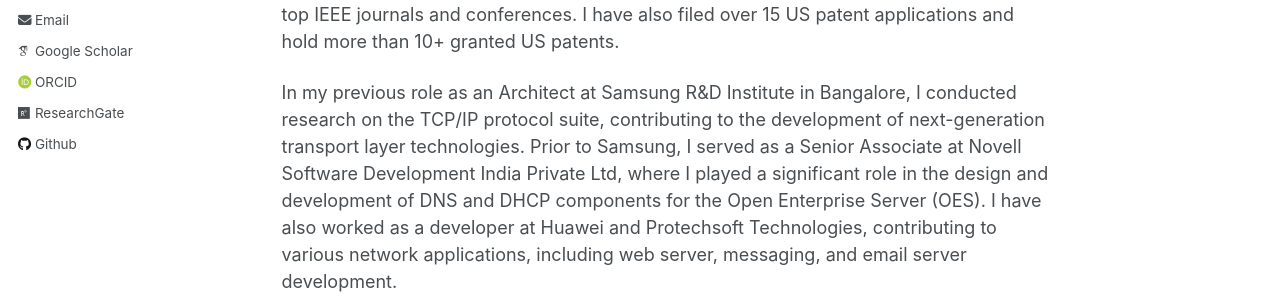
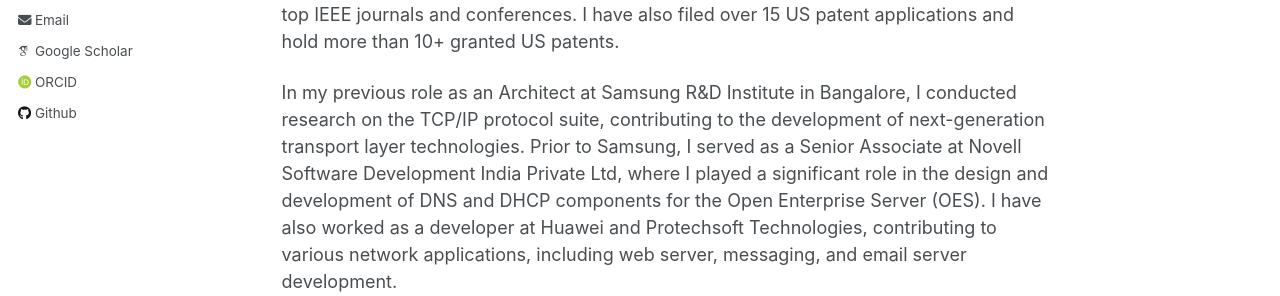
Before and after one commit to karthikeyansct/karthikeyansct.github.io, a Jekyll site: the page built from _pages/about.md, in a window 1280 px wide. Shown: the part 473-769 px from the top of the page. Built offline with Jekyll 4.4.1, drawn with Linux system fonts in a browser that asks for light colours; some web fonts are replaced.

Commit message:
Update _config.yml

```diff
--- a/_config.yml
+++ b/_config.yml
@@ -33,8 +33,6 @@ author:
   # Academic websites
   googlescholar    : "https://scholar.google.co.in/citations?user=Yd-LwI0AAAAJ&hl=en"
   orcid            : "https://orcid.org/0000-0002-0917-3616"
-  researchgate     : "https://www.researchgate.net/profile/Karthikeyan-Arunachalam-2"
-  IEEE             : "https://ieeexplore.ieee.org/author/37086397373"
   LinkedIn         : "karthikeyan-arunachalam"
 
   # Repositories and software development
```
